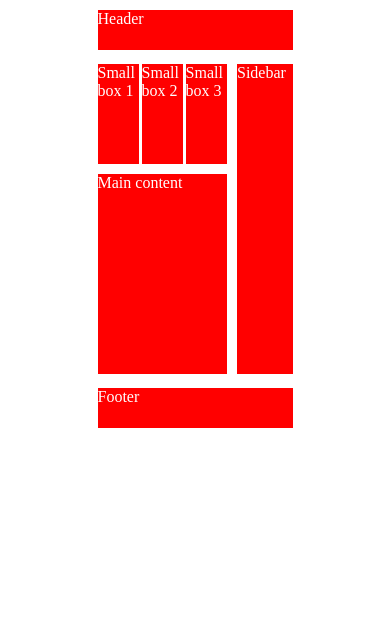
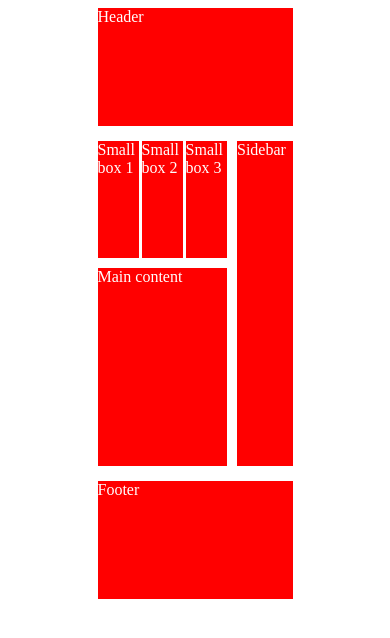
Before and after one commit to SouradeepDutta18/Kreeti_homeworks, a plain HTML site: page flexbox.html in a window 390 px wide. Drawn offline with Linux system fonts and the light colour scheme.

Commit message:
made responsive

```diff
--- a/flexbox.css
+++ b/flexbox.css
@@ -4,13 +4,14 @@ body{
     place-items: center;
 }
 .container{
-    height: 50vh;
+    height: 70vh;
     width: 50vw;
 
     display: flex;
+    flex-direction: column;
     flex-wrap: wrap;
     justify-content: space-between;
-    align-items: center;
+
 }
 .container *{
 
@@ -18,44 +19,49 @@ body{
 }
 .header{
     width: 100%;
+    flex: 0.2;
     height: 40px;
     background: red;
-    margin-bottom: 10px;
+    /* margin-bottom: 10px; */
 }
 .small_box{
     width: 32%;
-    height: 100px;
+    height: 36%;
+    align-self: flex-start;
     background: red;
-    margin-bottom: 10px;
+    /* margin-bottom: 10px; */
 }
 .article{
 
     width: 100%;
+    flex: 0.55;
     display: flex;
 
 }
 .article_content{
     display: flex;
     flex-wrap: wrap;
+    height: 100%;
     width: 70%;
     justify-content: space-between;
     margin-right: 10px;
 }
 .sidebar{
     width: 30%;
-
+    height: 100%;
     background: red;
-    margin-bottom: 10px;
+    /* margin-bottom: 10px; */
 }
 .main_content{
     width: 100%;
-    height: 200px;
-    margin-bottom: 10px;
+    height: 61%;
+    align-self: flex-end;
+    /* margin-bottom: 10px; */
     background-color: red;
 }
 .footer{
     width: 100%;
-    height: 40px;
+    flex: 0.2;
     background: red;
 
 }
```
